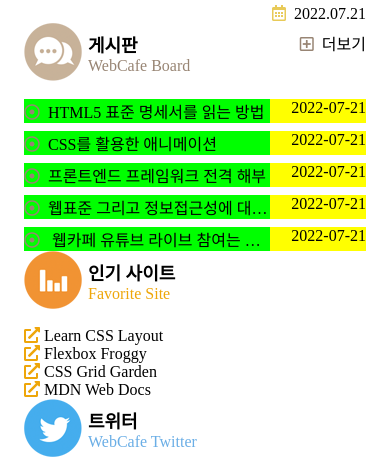
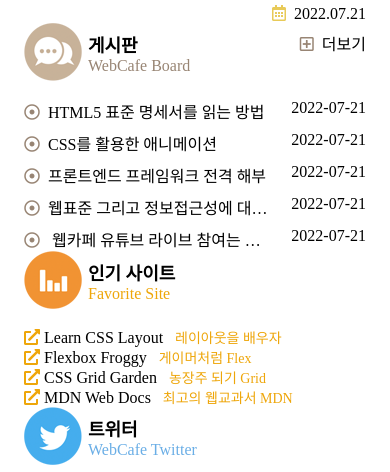
Before and after one commit to OrangeChick/zeroConnecTo, a website: page RWD/index.html in a window 390 px wide. Shown: the part 1291-1763 px from the top of the page. Drawn offline with Linux system fonts and the light colour scheme; a web font is replaced by a local one.

Commit message:
인기사이트 디자인 완성

```diff
--- a/RWD/css/index.css
+++ b/RWD/css/index.css
@@ -242,14 +242,12 @@
 .board__item{
   display: flex;
   flex-flow: row nowrap;
-  background: pink;
   margin-top: var(--spacing-xs);
 }
 
 .board__link{
   /* flex-grow: 1; */
   width: calc(100% - 6rem);
-  background: lime;
   white-space: nowrap; /* 개행금지 */
   overflow: hidden; /* 겹치는 거 방지 */
   text-overflow: ellipsis; /* 말줄임표 만들기 */
@@ -257,7 +255,6 @@
 
 .board__date{
   flex-grow: 1; /* 영역이 늘어나면서 정렬까지 완료! */
-  background: yellow;
   text-align: right;
 }
 
@@ -269,9 +266,10 @@
   transform: translateX(var(--spacing-xs));
 }
 
-
 /* 공통 인기사이트 */
-
+.faovrite__item{
+  margin-top: var(--spacing-xs);
+}
 
 
 /* 모바일 디바이스 (Mobile Device) */
@@ -377,6 +375,14 @@
     transform: none; /* or transform: translateX(0) */
   }
 
+  /* 모바일 인기사이트 */
+  .favorite__link::after{
+    content: attr(data-tooltip); /* a가 가지고 있는 data-tooltip을 가지고 오세요 */
+    margin-left: var(--spacing-xs);
+    color: var(--accent-favorite);
+    font-size: var(--text-sm);
+  }
+
 }
 
 /* 데스크탑 디바이스 (Desktop Device) */
```
